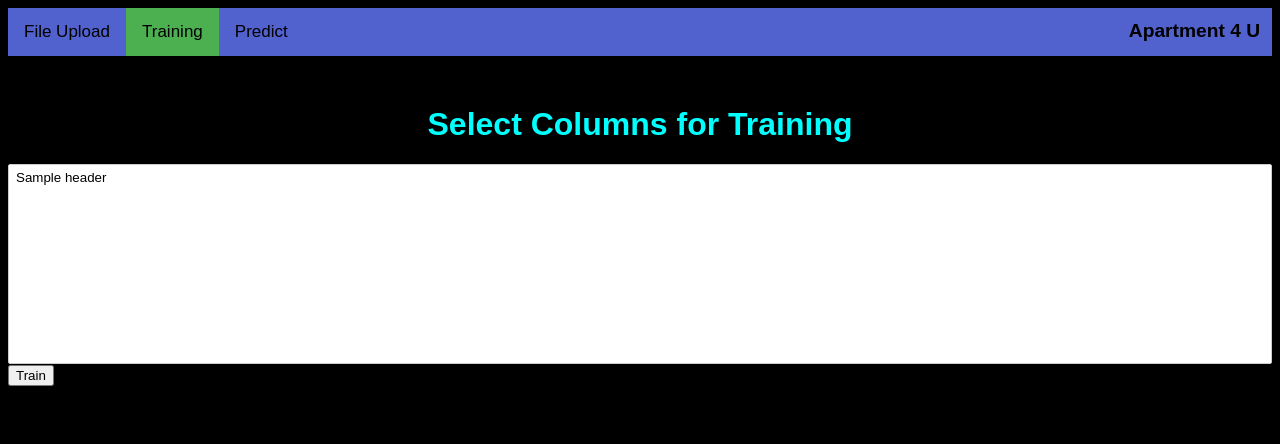
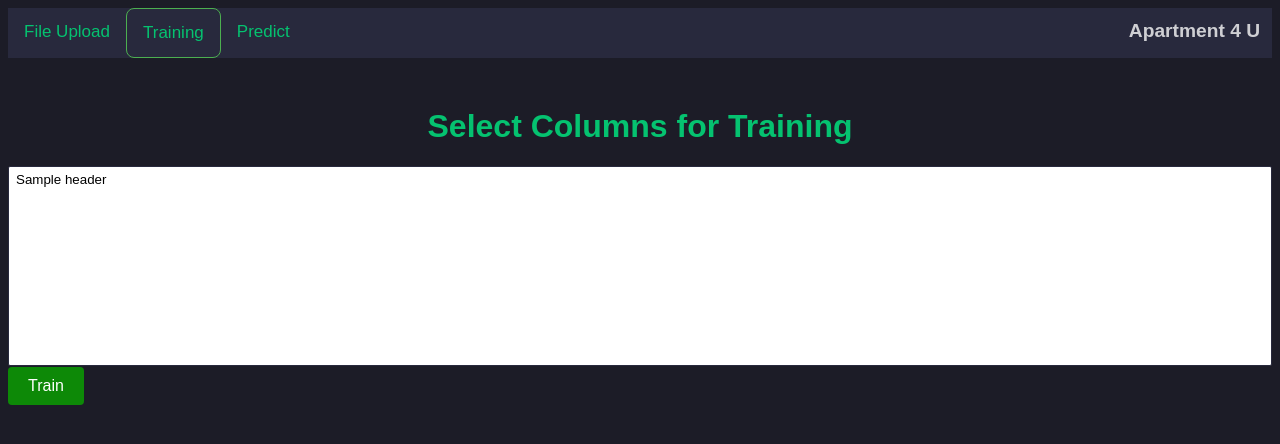
Before and after one commit to Phoowainyein/House-Price-Predictor-DjangoApp, a Django app: template housepricepredictionApp/lookup/templates/train.html in a window 1280 px wide. Shown: the top 444 px of the page. Run offline with Django 4.2, Linux system fonts and the light colour scheme; the template is opened without the code that fills it: most values are stand-ins (such as "Sample title", 1, 10 or a date in 2020).

Commit message:
switched colors ,dark theme website

```diff
--- a/housepricepredictionApp/lookup/templates/train.html
+++ b/housepricepredictionApp/lookup/templates/train.html
@@ -5,24 +5,24 @@
 	<style>
 		body {
 			font-family: Arial, sans-serif;
-            background-color: black;
+            background-color: #1c1c27;
 		}
 
 		h1 {
 			margin-top: 50px;
 			text-align: center;
-            color: aqua;
+            color :#05c270;
 		}
 
 		/* nav bar  */
 		#navbar {
-        background-color: #5161ce;
+        background-color: #28293d;
         overflow: hidden;
 
       }
       #navbar a {
         float: left;
-        color: black;
+        color: #05c270;
         text-align: center;
         padding: 14px 16px;
         text-decoration: none;
@@ -30,10 +30,15 @@
       }
       #navbar a:hover {
         /* background-color: #ddd; */
-        color: #5161ce;
+         color:#8ff794;
       }
       .active {
-        background-color: #4CAF50;
+        /* background-color: #4CAF50; */
+		border: 1px solid #4CAF50;
+		border-radius: 8px;
+
+		transition: background-color 3s ease-in-out;
+
       }
       .hori-selector {
         /* height: 3px;
@@ -57,25 +62,42 @@
 		right: 20px;
 		font-weight: bold;
 		font-size: 1.2em;
-		color: black;
+		color: rgba(255, 255, 255, 0.777);
 
 		}
     .select {
     width: 100%;
     height: 200px;
-    border: 1px solid #ccc;
+    border: 1px solid #28293d;
     overflow-y: auto;
     padding: 5px;
 }
 
 .success-message {
   display: none;
-  background-color: green;
-  color: white;
+  background-color: #28293d;
+  color: #05c270;
   font-weight: bold;
   padding: 10px;
   margin: 20px;
   text-align: center;
+}
+
+.button{
+    background-color: #0d8907;
+    color: #ffffff;
+    border: none;
+    padding: 10px 20px;
+    text-align: center;
+    text-decoration: none;
+    display: inline-block;
+    font-size: 16px;
+    cursor: pointer;
+    border-radius: 4px;
+}
+
+.button:hover {
+    background-color: #1cd312;
 }
 
 </style>
@@ -98,10 +120,10 @@
     {% endfor %}
    </select>
 
-    <button id="train-button">Train</button>
+    <button class="button" id="train-button">Train</button>
 
     <div class="success-message" id="success-message">Training completed!</div>
-    <button id="predict-button" style="display:none;">Predict</button>
+    <button class="button" id="predict-button" style="display:none;">Predict</button>
 
     <script>
       const headerSelect = document.getElementById('header-select');
```
Also changed, not shown: housepricepredictionApp/lookup/templates/home.html (+26 -21 lines), housepricepredictionApp/lookup/templates/predict.html (+29 -8 lines).
